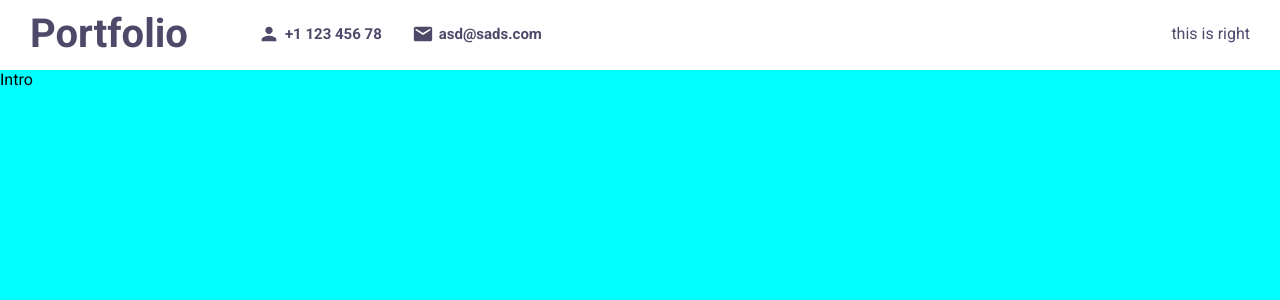
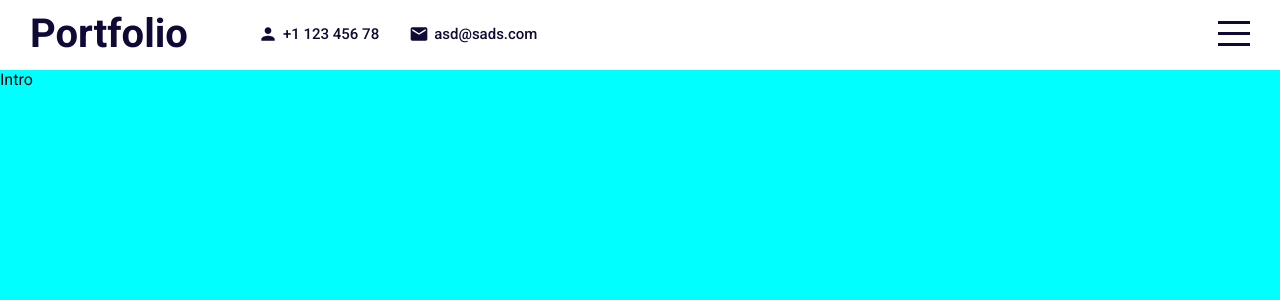
Before and after one commit to Dave-Guangyao-Li/react-portfolio-website, a React (Create React App) app: page / in a window 1280 px wide. Shown: the top 300 px of the page. Built offline with nearby package versions, Linux system fonts and the light colour scheme.

Commit message:
side bar and animated hamburger menu

```diff
--- a/package.json
+++ b/package.json
@@ -8,7 +8,7 @@
     "@testing-library/jest-dom": "^5.16.5",
     "@testing-library/react": "^13.4.0",
     "@testing-library/user-event": "^13.5.0",
-    "node-sass": "^8.0.0",
+    "nvm": "^0.0.4",
     "react": "^18.2.0",
     "react-dom": "^18.2.0",
     "react-scripts": "5.0.1",
@@ -37,5 +37,8 @@
       "last 1 firefox version",
       "last 1 safari version"
     ]
+  },
+  "devDependencies": {
+    "node-sass": "^8.0.0"
   }
 }
--- a/src/App.jsx
+++ b/src/App.jsx
@@ -6,10 +6,18 @@
 import Contact from "./components/contact/Contact";
 import "./App.scss";
 
+import {useState} from "react";
+import Menu from "./components/menu/Menu";
+
 function App() {
+
+  // deceide whether menu is open or not, when click menu icon, change the state
+  const [menuOpen, setMenuOpen] = useState(false);
+
   return (
     <div className="app">
-      <Topbar></Topbar>
+      <Topbar menuOpen={menuOpen} setMenuOpen={setMenuOpen}></Topbar>
+      <Menu menuOpen={menuOpen} setMenuOpen={setMenuOpen}></Menu>
       <div className="sections">
         <Intro></Intro>
         <Portfolio></Portfolio>
--- /dev/null
+++ b/src/components/menu/Menu.jsx
@@ -0,0 +1,17 @@
+import "./Menu.scss";
+
+export default function Menu({menuOpen, setMenuOpen}) {
+  return (
+      <div className={"menu " +  (menuOpen && "active") }>
+          <ul>
+              <li onClick={()=>setMenuOpen(false)}><a href="#intro">Intro</a></li>
+              <li onClick={()=>setMenuOpen(false)}><a href="#portfolios">Portfolios</a></li>
+              <li onClick={()=>setMenuOpen(false)}><a href="#works">Works</a></li>
+              <li onClick={()=>setMenuOpen(false)}><a href="#testimonials">Testimonials</a></li>
+              <li onClick={()=>setMenuOpen(false)}><a href="#contact">Contact</a></li>
+          </ul>
+
+      </div>
+
+  )
+}
--- /dev/null
+++ b/src/components/menu/Menu.scss
@@ -0,0 +1,48 @@
+@import "../../global.scss";
+
+.menu{
+    width: 300px;
+    height: 100vh;
+    background-color: $mainColor;
+    // smooth transition
+    transition: all 1s ease;
+
+
+    // start of fixed menu
+    position: fixed;
+    top:0;
+    right: -300px; // hide from the right
+    z-index: 2;
+    display: flex;
+    flex-direction: column;
+    align-items: center;
+    justify-content: center;
+
+    &.active{
+        right: 0; // show the menu
+    }
+
+    ul{
+        margin: 0;
+        padding: 0;
+        list-style: none;
+        font-size: 30px;
+        color: white;
+        font-weight: 300;
+        width: 60%;
+
+        li{
+            margin-bottom: 20px;
+            a{
+                text-decoration: none;
+                font-size: inherit;
+                color: inherit;
+            }
+
+            // when hover change font weitght to bold
+            &:hover{
+                font-weight: 500;
+            }
+        }
+    }
+}
--- a/src/components/topbar/Topbar.jsx
+++ b/src/components/topbar/Topbar.jsx
@@ -1,9 +1,9 @@
 import "./Topbar.scss"
 import { Person, Mail } from "@material-ui/icons"
 
-export default function Topbar() {
+export default function Topbar({ menuOpen, setMenuOpen } ) {
   return (
-      <div className='topbar'>
+      <div className={"topbar " +  (menuOpen && "active") }>
           <div className="wrapper">
               {/* logo, number ,email, hamburger menu */}
               <div className="left">
@@ -21,9 +21,13 @@
                   </div>
 
               </div>
-              <d iv className="right">
-                  this is right
-              </d>
+              <div className="right">
+                  <div className="hamburger" onClick={()=>setMenuOpen(!menuOpen)}>
+                      <span className="line1"></span>
+                      <span className="line2"></span>
+                        <span className="line3"></span>
+                  </div>
+              </div>
           </div>
       </div>
   )
--- a/src/components/topbar/Topbar.scss
+++ b/src/components/topbar/Topbar.scss
@@ -3,7 +3,8 @@
 .topbar{
     position: fixed;
     top: 0; // topbar always on top
-    z-index: 1; // topbar always on top of other elements
+    z-index: 3; // topbar always on top of other elements
+    transition: all 1s ease;
 
     background-color: white;
     color: $mainColor;
@@ -33,15 +34,62 @@
                 margin-left: 30px;
 
                 .icon{
-                    font-size: 22px;
+                    font-size: 20px;
                     margin-right: 5px;
                 }
 
                 span{
                     font-size:15px;
-                    font-weight: 700;
+                    font-weight: 500;
                 }
             }
         }
+
+        .right{
+            .hamburger{
+                width:32px;
+                height:25px;
+                display: flex;
+                flex-direction: column;
+                justify-content: space-between;
+                cursor: pointer;
+            }
+
+            span{
+                width: 100%;
+                height: 3px;
+                background-color: $mainColor;
+                transform-origin: left; // transform from left rather than center
+                transition: all 1s ease; // animation for hamburger menu. happen in 2s, ease in and out
+            }
+        }
+    }
+
+    &.active{
+        background-color: $mainColor;
+        color: white;
+
+
+        .hamburger {
+
+            // form a cross
+            span{
+                &:first-child{
+                    background-color: white;
+                    transform: rotate(45deg);
+
+                }
+                &:nth-child(2){
+                    background-color: white;
+                    opacity: 0;
+                    width: 60%;
+                }
+                &:last-child{
+                    background-color: white;
+                    transform: rotate(-45deg);
+                }
+            }
+        }
+
     }
 }
--- a/src/global.scss
+++ b/src/global.scss
@@ -1 +1 @@
-$mainColor: #0f0a35bd;
+$mainColor: #0f0a35;
```
Also changed, not shown: 1 other file (tests, documents, lock files or other folders).
